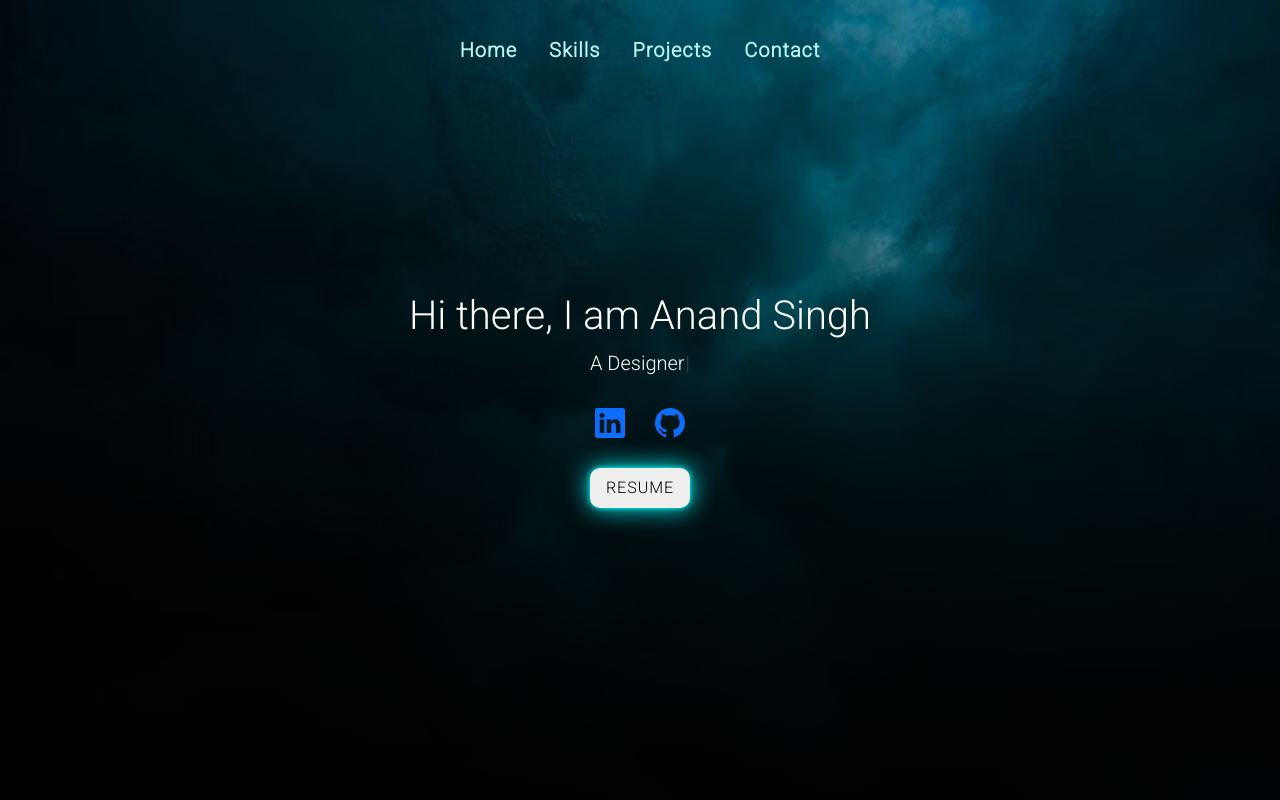
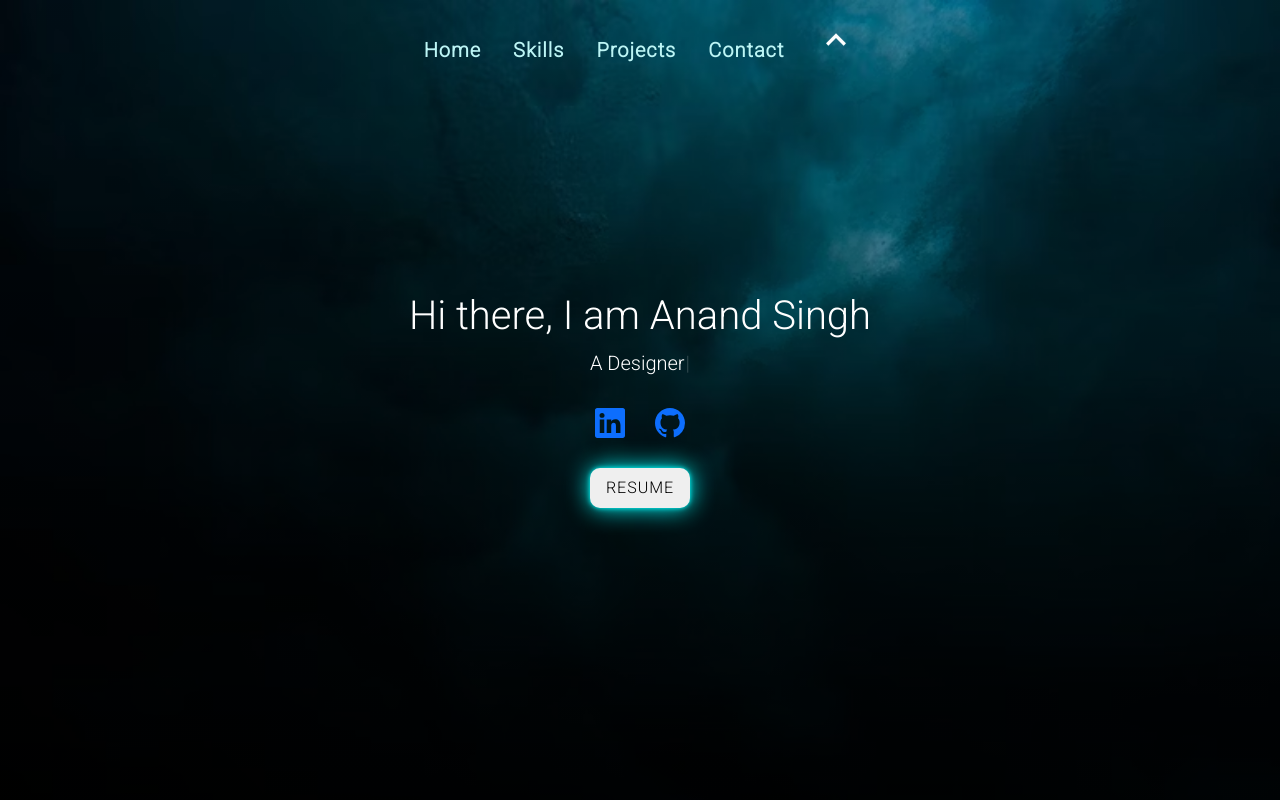
Before and after one commit to anand-singh-2001/portfolio, a React (Create React App) app: page / in a window 1280 px wide. Shown: the top 800 px of the page. Built offline with nearby package versions, Linux system fonts and the light colour scheme; a web font is replaced by a local one.

Commit message:
Changes to navbar section.

```diff
--- a/src/App.css
+++ b/src/App.css
@@ -61,7 +61,7 @@ body {
   border: 2px solid black;
 }
 .arrow_up {
-  display: none;
+  display: block;
   height: 40px;
   width: 40px;
   animation: arrow 1.5s ease-in-out infinite;
@@ -708,7 +708,7 @@ body {
   .navbar {
     position: absolute;
     top: 0px;
-    padding-top: 90px;
+    padding-top: 60px;
     display: flex;
     flex-direction: column;
     align-items: center;
@@ -726,9 +726,9 @@ body {
     .burger {
       display: none;
     }
-    .arrow_up {
+    /* .arrow_up {
       display: block;
-    }
+    } */
   }
   .slider {
     width: 100vw;
--- a/src/Components/Navbar.js
+++ b/src/Components/Navbar.js
@@ -35,7 +35,7 @@ const Navbar = () => {
       <nav className="nav">
         <div
           className={show ? "navbar nav-active" : "navbar"}
-          onClick={() => setShow(false)}
+          onClick={() => setShow(!show)}
           ref={ref}>
           <a href="#home">Home</a>
           <a href="#skills">Skills</a>
@@ -43,14 +43,13 @@ const Navbar = () => {
           <a href="#contact">Contact</a>
           <MdKeyboardArrowUp
             className="arrow_up"
-            onClick={() => setShow(false)}
+            onClick={() => setShow(!show)}
           />
         </div>
-
-        <div className="burger" onClick={() => setShow((prev) => !prev)}>
-          {/* <div className="line"></div>
-          <div className="line"></div>
-          <div className="line"></div> */}
+        <div
+          className="burger"
+          onClick={() => setShow((prev) => !prev)}
+          ref={ref}>
           <img src={face} alt="face" className="nav_face" />
         </div>
       </nav>
```
